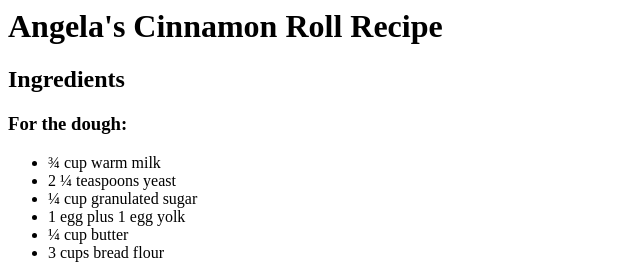
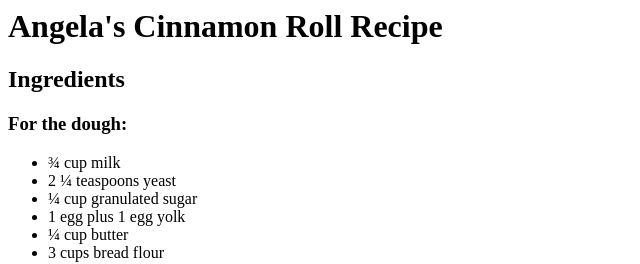
Before and after one commit to chrisrod115/web-dev-bootcamp, a plain HTML site: page CourseSections/Section_3/3.0 List Elements/index.html in a window 1280 px wide. Shown: the top 264 px of the page, 0-640 px from the left. Drawn offline with Linux system fonts and the light colour scheme.

Commit message:
Update index.html
Testing version.

```diff
--- a/CourseSections/Section_3/3.0 List Elements/index.html
+++ b/CourseSections/Section_3/3.0 List Elements/index.html
@@ -4,7 +4,7 @@
 
 <h3>For the dough:</h3>
 <ul>
-    <li>¾ cup warm milk</li>
+    <li>¾ cup milk</li>
     <li>2 ¼ teaspoons yeast</li>
     <li>¼ cup granulated sugar</li>
     <li>1 egg plus 1 egg yolk</li>
```
